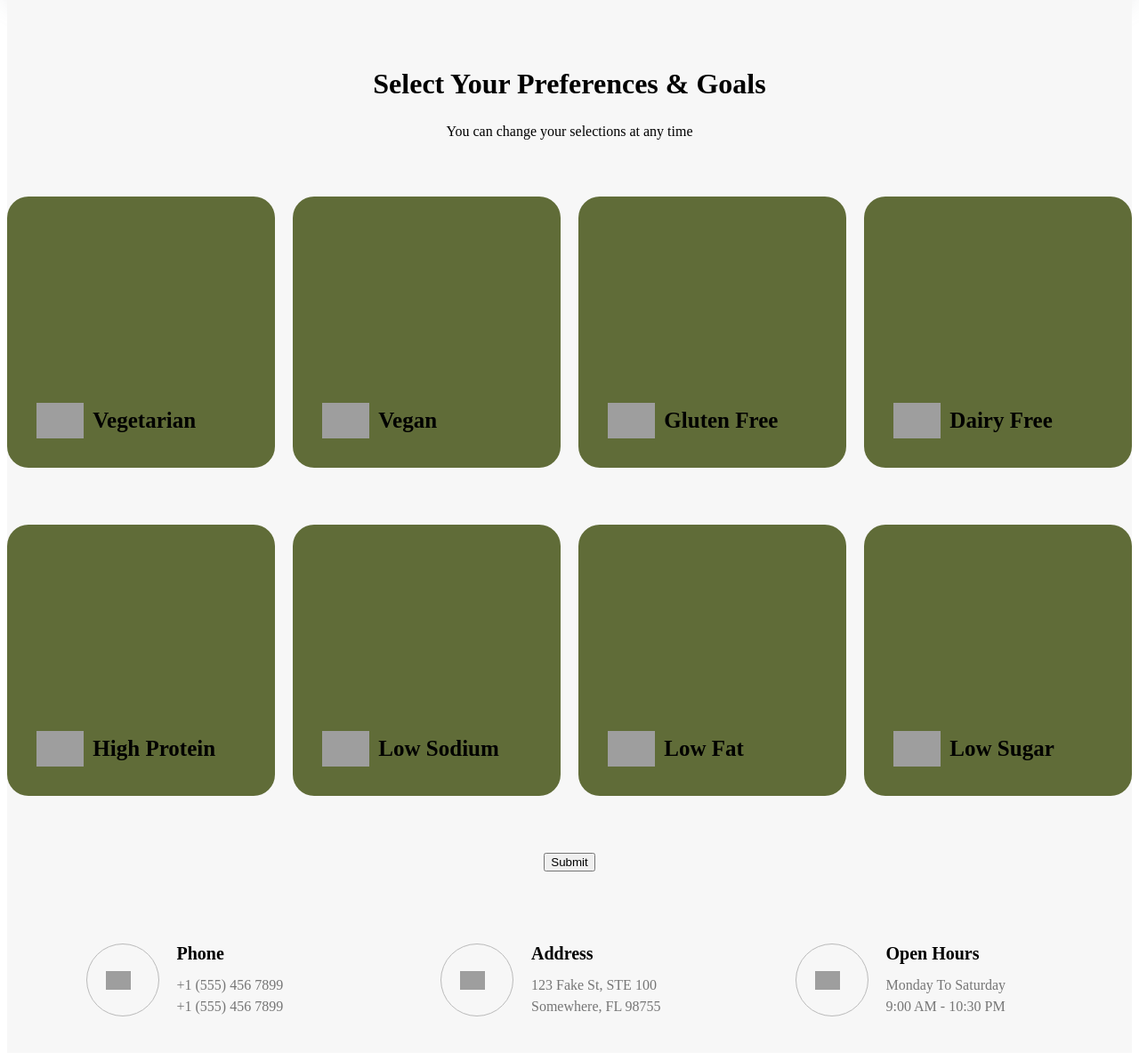
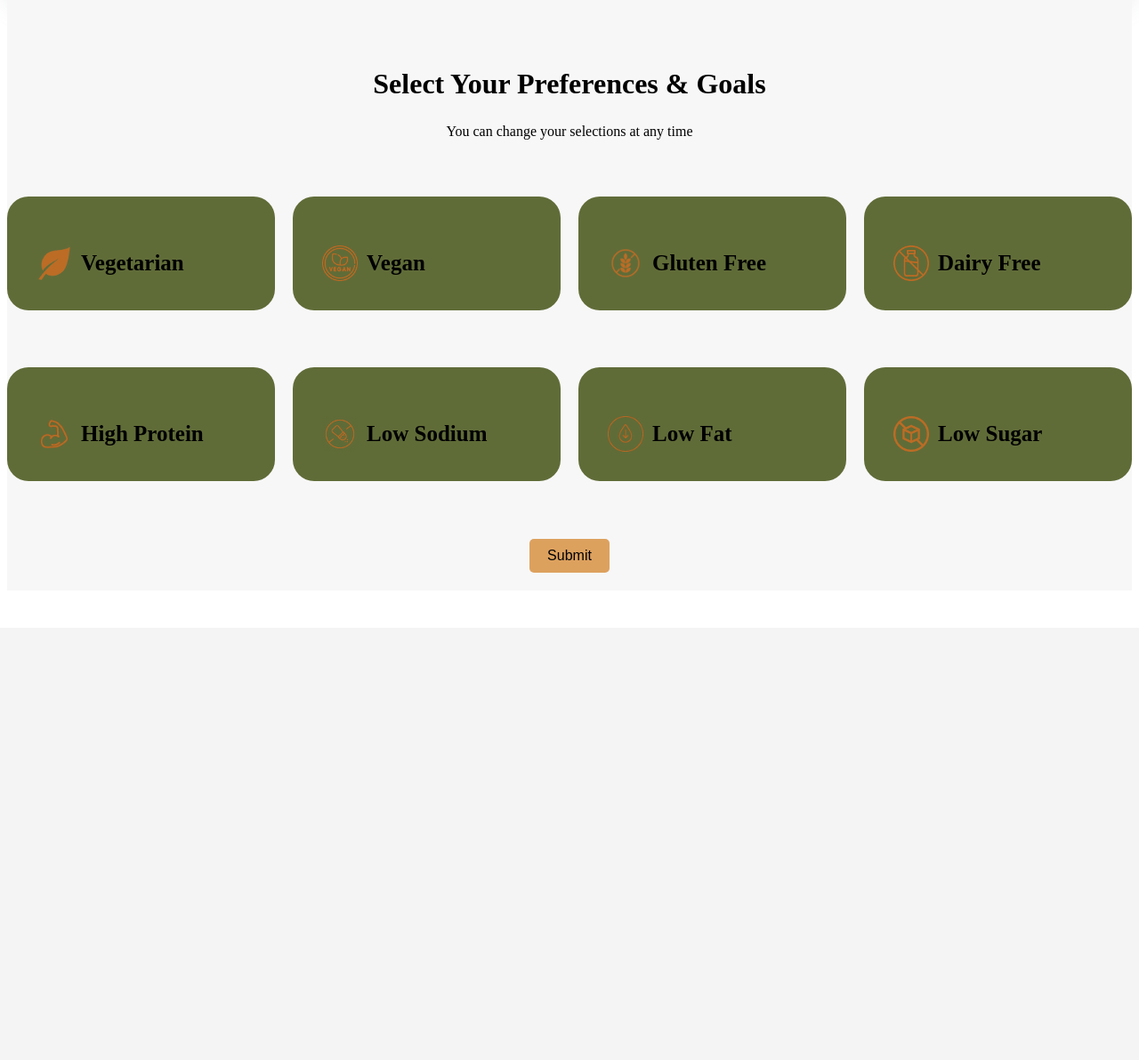
Before and after one commit to jasonglove/Mexl-Harmyny, a Flask app: page / in a window 1280 px wide. Shown: the part 94-1286 px from the top of the page at 89% size. After the commit the page ends 738 px from the top, so only its background shows below. Run offline with Flask 3, Linux system fonts and the light colour scheme; grey boxes are pictures that could not be loaded.

Commit message:
Ui, icons, sizing, remove extra

```diff
--- a/static/style.css
+++ b/static/style.css
@@ -8,6 +8,7 @@
     --bgHover: #c6d0a4;
     --cardhover: #c6d0a4;
   }
+
 
 /* Mobile - 360px */
 @media only screen and (min-width: 0rem) {
@@ -259,7 +260,7 @@
         list-style: none;
         width: 100%;
         /* 210px - 305px */
-        min-height: clamp(13.125rem, 30vw, 19.0625rem);
+        min-height: clamp(1rem, 20vw, 8rem);
         margin: 0;
         /* prevents padding and border from affecting height and width */
         box-sizing: border-box;
@@ -830,4 +831,27 @@
   #cs-navigation .cs-button-solid:hover:before {
     width: 100%;
   }
+  .submit-button {
+    background-color: #DDA15E;
+    color: #000000;
+    font-size: 16px;
+    padding: 10px 20px;
+    border: none;
+    border-radius: 5px;
+    cursor: pointer;
+    transition: background-color 0.3s ease;
+    margin: 1px 0 20px 0; /* Adjust top margin */
 }
+
+
+
+
+.submit-button:hover {
+    background-color: #edc5a2;
+}
+
+.orange-icon {
+    filter: invert(100%) sepia(100%) saturate(10000%) hue-rotate(30deg);
+}
+
+}
--- a/templates/index.html
+++ b/templates/index.html
@@ -121,7 +121,7 @@
             <li class="cs-item">
                 <input type="checkbox" name="dietary" id="vegetarian" class="cs-checkbox" value = "vegetarian">
                 <label for="vegetarian" class="cs-label">
-                    <img class="cs-icon" loading="lazy" decoding="async" src="https://csimg.nyc3.cdn.digitaloceanspaces.com/Images/Graphics/agency-briefcase.svg" alt="icon" width="48" height="48">
+                    <img class="cs-icon" loading="lazy" decoding="async" src="static\Vegorange.png" alt="icon" width="48" height="48">
                     <h3 class="cs-h3">Vegetarian</h3>
 
                 </label>
@@ -129,7 +129,7 @@
         <li class="cs-item">
             <input type="checkbox" name="dietary" id="vegan"class="cs-checkbox" value = "vegan">
             <label for="vegan" class="cs-label">
-                <img class="cs-icon" loading="lazy" decoding="async" src="https://csimg.nyc3.cdn.digitaloceanspaces.com/Images/Graphics/agency-briefcase.svg" alt="icon" width="48" height="48">
+                <img class="cs-icon" loading="lazy" decoding="async" src="static\veaganOrange (2).png" alt="icon" width="48" height="48">
                 <h3 class="cs-h3">Vegan</h3>
 
             </label>
@@ -137,7 +137,7 @@
         <li class="cs-item">
             <input type="checkbox" name="dietary" id="gluten" class="cs-checkbox" value = "gluten free">
             <label for="gluten" class="cs-label">
-                <img class="cs-icon" loading="lazy" decoding="async" src="https://csimg.nyc3.cdn.digitaloceanspaces.com/Images/Graphics/agency-briefcase.svg" alt="icon" width="48" height="48">
+                <img class="cs-icon" loading="lazy" decoding="async" src="static\glutenOrange.png" alt="icon" width="48" height="48">
                 <h3 class="cs-h3">Gluten Free</h3>
 
             </label>
@@ -145,7 +145,7 @@
         <li class="cs-item">
             <input type="checkbox" name="dietary" id="dairy" class="cs-checkbox" value = "dairy free">
             <label for="dairy" class="cs-label">
-                <img class="cs-icon" loading="lazy" decoding="async" src="https://csimg.nyc3.cdn.digitaloceanspaces.com/Images/Graphics/agency-briefcase.svg" alt="icon" width="48" height="48">
+                <img class="cs-icon" loading="lazy" decoding="async" src="static\OrangeMilk.png" alt="icon" width="48" height="48">
                 <h3 class="cs-h3">Dairy Free</h3>
 
             </label>
@@ -155,7 +155,7 @@
             <li class="cs-item">
                 <input type="checkbox" name="preferences" id="protein" class="cs-checkbox" value = "high protein">
                 <label for="protein" class="cs-label">
-                    <img class="cs-icon" loading="lazy" decoding="async" src="https://csimg.nyc3.cdn.digitaloceanspaces.com/Images/Graphics/agency-briefcase.svg" alt="icon" width="48" height="48">
+                    <img class="cs-icon" loading="lazy" decoding="async" src="static\muscleOrange.png" alt="icon" width="48" height="48">
                     <h3 class="cs-h3">High Protein</h3>
 
                 </label>
@@ -163,7 +163,7 @@
             <li class="cs-item">
                 <input type="checkbox" name="preferences" id="sodium" class="cs-checkbox" value = "low sodium">
                 <label for="sodium" class="cs-label">
-                    <img class="cs-icon" loading="lazy" decoding="async" src="https://csimg.nyc3.cdn.digitaloceanspaces.com/Images/Graphics/agency-briefcase.svg" alt="icon" width="48" height="48">
+                    <img class="cs-icon" loading="lazy" decoding="async" src="static\saltOrange.png" alt="icon" width="48" height="48">
                     <h3 class="cs-h3">Low Sodium</h3>
 
                 </label>
@@ -171,7 +171,7 @@
             <li class="cs-item">
                 <input type="checkbox" name="preferences" id="fat" class="cs-checkbox" value = "low fat">
                 <label for="fat" class="cs-label">
-                    <img class="cs-icon" loading="lazy" decoding="async" src="https://csimg.nyc3.cdn.digitaloceanspaces.com/Images/Graphics/agency-briefcase.svg" alt="icon" width="48" height="48">
+                    <img class="cs-icon" loading="lazy" decoding="async" src="static\lowfatOrange.png" alt="icon" width="48" height="48">
                     <h3 class="cs-h3">Low Fat</h3>
 
                 </label>
@@ -179,13 +179,13 @@
             <li class="cs-item">
                 <input type="checkbox" name="preferences" id="sugar" class="cs-checkbox" value = "low sugar">
                 <label for="sugar" class="cs-label">
-                    <img class="cs-icon" loading="lazy" decoding="async" src="https://csimg.nyc3.cdn.digitaloceanspaces.com/Images/Graphics/agency-briefcase.svg" alt="icon" width="48" height="48">
+                    <img class="cs-icon" loading="lazy" decoding="async" src="static\orangeSugar.png" alt="icon" width="48" height="48" class = "orange-icon">
                     <h3 class="cs-h3">Low Sugar</h3>
 
                 </label>
             </li>
         </ul>
-        <input type="submit" value="Submit">
+        <input type="submit" value="Submit" class="submit-button">
     </form>
     </div>
 </section>
@@ -195,41 +195,6 @@
 <!--                   Stats                      -->
 <!-- ============================================ -->
 
-<!-- No headers, so no section tag -->
-<div id="contact-strip-324" style="padding-bottom: 40px;">
-    <ul class="cs-stat-group" style="padding-top: 80px;">
-        <li class="cs-item">
-            <picture class="cs-picture">
-                <img class="cs-icon" src="https://csimg.nyc3.digitaloceanspaces.com/Contact-Page/phone-grey.svg" alt="icon" width="35" height="40" loading="lazy" decoding="async" aria-hidden="true">
-            </picture>
-            <div class="cs-flex-group">
-                <span class="cs-header">Phone</span>
-                <a href="tel:555-456-7899" class="cs-link">+1 (555) 456 7899</a>
-                <a href="tel:555-456-7899" class="cs-link">+1 (555) 456 7899</a>
-            </div>
-        </li>
-        <li class="cs-item">
-            <picture class="cs-picture">
-                <img class="cs-icon" src="https://csimg.nyc3.digitaloceanspaces.com/Contact-Page/pin-grey.svg" alt="icon" width="40" height="35" loading="lazy" decoding="async" aria-hidden="true">
-            </picture>
-            <div class="cs-flex-group">
-                <span class="cs-header">Address</span>
-                <a href="" class="cs-link">123 Fake St, STE 100 <br> Somewhere, FL 98755</a>
-            </div>
-        </li>
-        <li class="cs-item">
-            <picture class="cs-picture">
-                <img class="cs-icon" src="https://csimg.nyc3.digitaloceanspaces.com/Contact-Page/clock-grey.svg" alt="icon" width="40" height="40" loading="lazy" decoding="async" aria-hidden="true">
-            </picture>
-            <div class="cs-flex-group">
-                <span class="cs-header">Open Hours</span>
-                <span class="cs-hours">Monday To Saturday</span>
-                <span class="cs-hours">9:00 AM - 10:30 PM</span>
-            </div>
-        </li>
-    </ul>
-</div>
-
 
 <script src="{{ url_for('static', filename='script.js') }}"></script>
 
```
Also changed, not shown: static/OrangeMilk.png (added), static/Vegorange.png (added), static/glutenOrange.png (added), static/lowfatOrange.png (added), static/muscleOrange.png (added), static/orangeSugar.png (added), static/saltOrange.png (added), static/veaganOrange (2).png (added).
